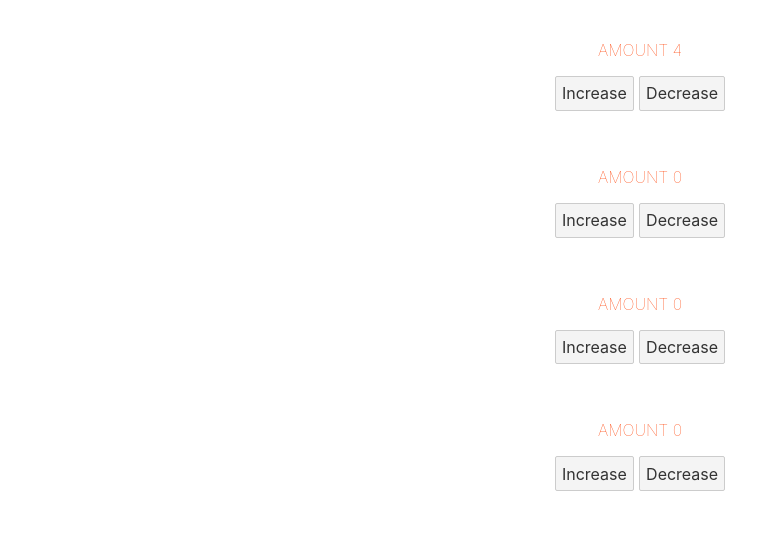
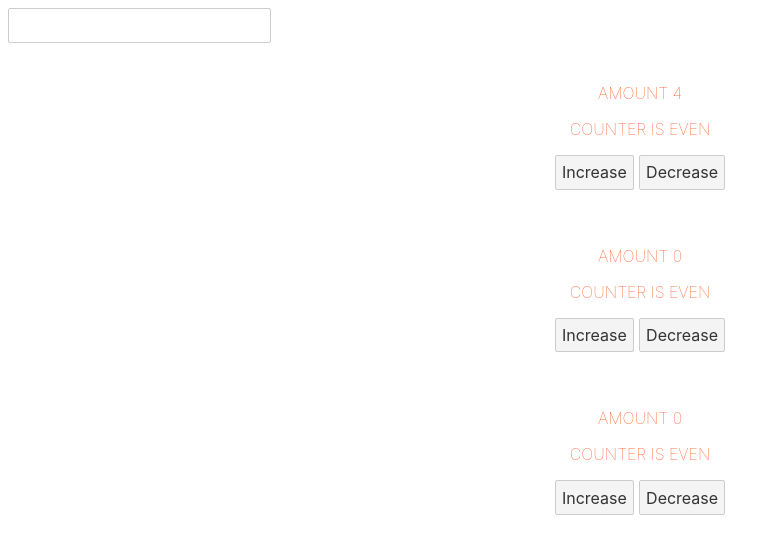
Before and after one commit to Braggiouy/movies-svelte, a Svelte app: page / in a window 1280 px wide. Shown: the top 554 px of the page, without its empty margins (0-780 px from the left). Built offline with nearby package versions, Linux system fonts and the light colour scheme.

Commit message:
Data from OMDB fetched

```diff
--- a/src/App.svelte
+++ b/src/App.svelte
@@ -1,8 +1,13 @@
 <script>
 	import Counter from './Counter.svelte'
+	import Input from "./Input.svelte";
+
+	const commonProps = {maxCounter : 5}
 </script>
 
+<main>
+<Input/>
 <Counter count = {4}></Counter>
-<Counter></Counter>
-<Counter></Counter>
-<Counter></Counter>
+<Counter maxCounter = {8}></Counter>
+<Counter maxCounter = {6}></Counter>
+</main>
--- a/src/Counter.svelte
+++ b/src/Counter.svelte
@@ -1,19 +1,28 @@
 <script>
   export let count = 0;
-	function increase () {
-		if(count < 10){
-			count ++
+  export let maxCounter = 10;
+  function increase() {
+    count++;
   }
+  function decrease() {
+    count--;
   }
-	function decrease () {
-		if(count > 0 	){
-			count --
+
+  $: isEvenOrOdd = count % 2 === 0 ? "Counter is even" : "Counter is Odd";
+  // Manera de indicar que es una sentencia reactiva, que tiene que variar en cuanto uno de sus valores cambie.
+
+  $: {
+    if (count === maxCounter) {
+      setTimeout(() => {
+        count = 0;
+      }, 500);
     }
   }
 </script>
 
 <main>
   <p>Amount {count}</p>
+  <p>{isEvenOrOdd}</p>
   <button on:click={increase}>Increase</button>
   <button on:click={decrease}>Decrease</button>
 </main>
--- /dev/null
+++ b/src/Input.svelte
@@ -0,0 +1,20 @@
+<script>
+  let value = "";
+  let totalMovies = []
+  const handleInput = (event) => {
+    value = event.target.value;
+  };
+
+  $: if (value.length > 2) {
+    async function fetchMovies() {
+      // waits until the request completes...
+      const response = await fetch(`http://www.omdbapi.com/?s=${value}&apikey=3b970e59`)
+      const apiResponse = await response.json()
+      totalMovies = apiResponse.Search
+    }
+    fetchMovies ()
+      }
+
+</script>
+
+<input {value} on:input={handleInput} />
```
Lines whose indentation alone changed are shown as unchanged.
